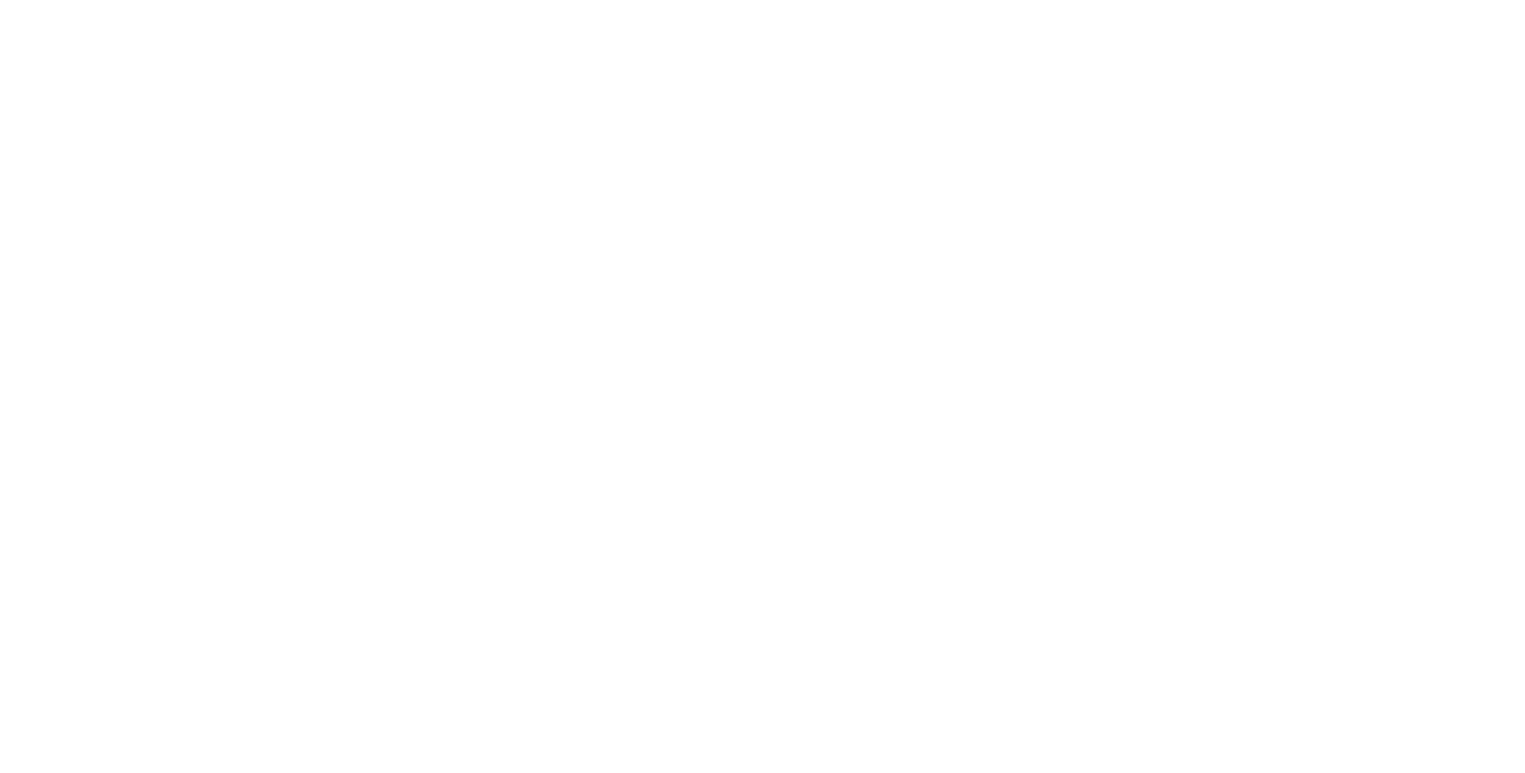
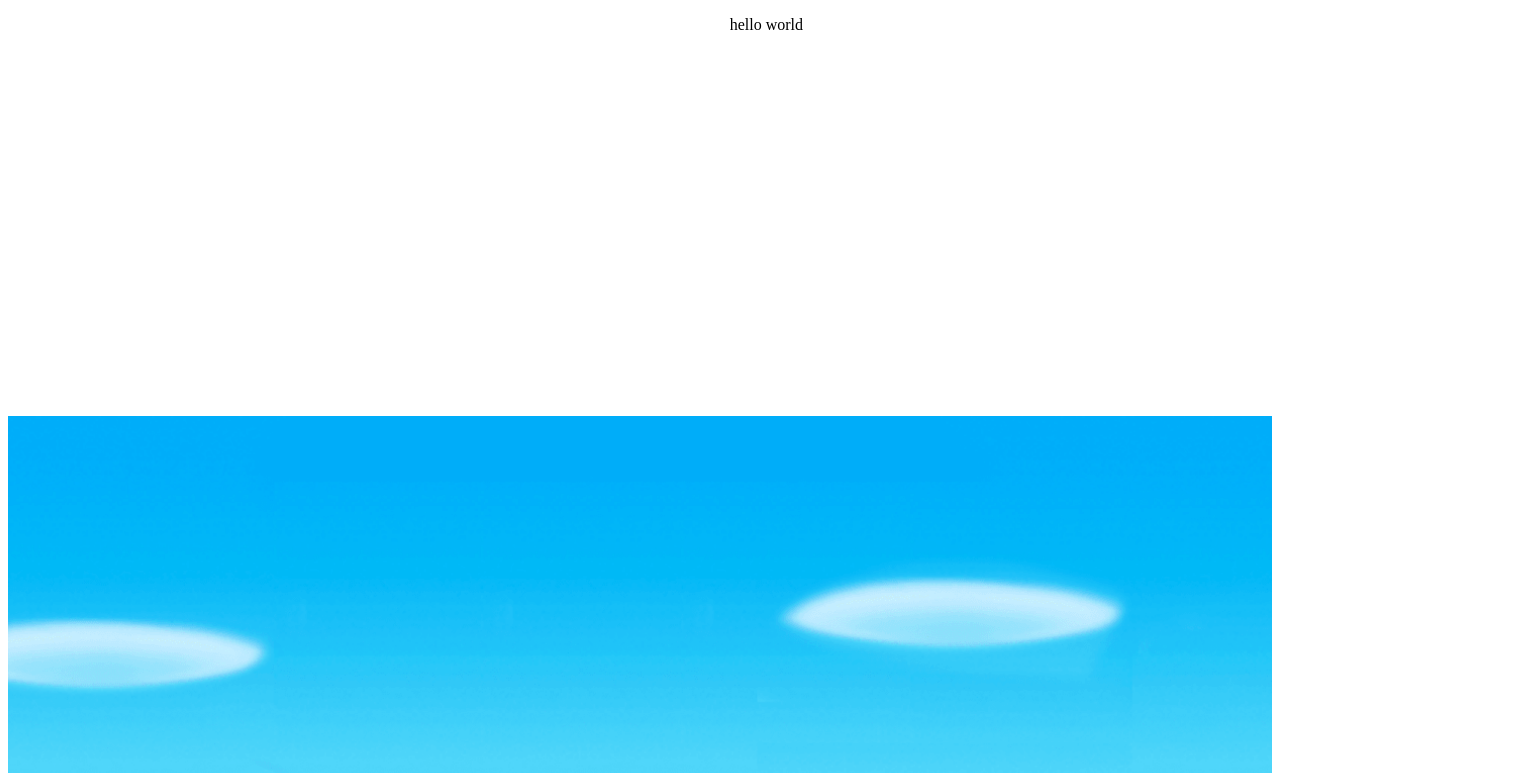
Before and after one commit to ColinBeuttler/Roach, a website: page public/index.html in a window 1280 px wide. Shown: the top 773 px of the page, 1525 px wide, since content can reach past the window. Drawn offline with nearby package versions, Linux system fonts and the light colour scheme.

Commit message:
home pc update

```diff
--- a/public/index.html
+++ b/public/index.html
@@ -5,13 +5,31 @@
     <meta name="viewport" content="width=device-width, initial-scale=1.0">
     <meta http-equiv="X-UA-Compatible" content="ie=edge">
     <title>Project Roach</title>
-
     <link rel="stylesheet" href="style.css">
 
 </head>
 <body>
+
+    <div class="header">
+        <p>
+            hello world
+        </p>
+    </div>
+
     <div class="parallax">
-        <!-- <img src="./img/shutterstock_163180895.jpg">   -->
+
+
+    </div>
+
+    <div class="textbody">
+
+
+
+    </div>
+
+    <div class="parallax2">
+
+
 
     </div>
 
--- a/public/style.css
+++ b/public/style.css
@@ -3,12 +3,34 @@ body, html {
     scroll-behavior: smooth;
   }
 
+.header{
+    height: 50%;
+    width: 120%;
+    text-align: center;
+    background-attachment: fixed;
+    background-position: center;
+    background-repeat: no-repeat;
+    background-size: cover;;
+
+  }
+
+
 .parallax{
-    background-image:"./img/shutterstock_163180895.jpg";
-    height: 500px;
+    background-image: url("../images/castlebackground.jpg");
+    height: 100%;
     text-align: center;
     background-attachment: fixed;
     background-position: center;
     background-repeat: no-repeat;
     background-size: cover;;
 }
+
+.parallax2{
+  /* background-image: url(); */
+  height: 100%;
+  text-align: center;
+  background-attachment: fixed;
+  background-position: center;
+  background-repeat: no-repeat;
+  background-size: cover;;
+}
```
Also changed, not shown: public/images/castlebackground.jpg (added), public/images/paintbulb.jpg (renamed from public/img/shutterstock_163180895.jpg).
